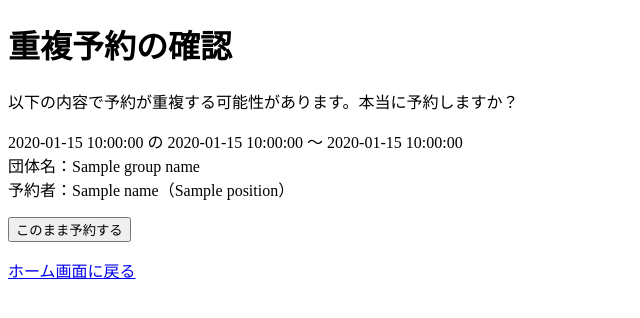
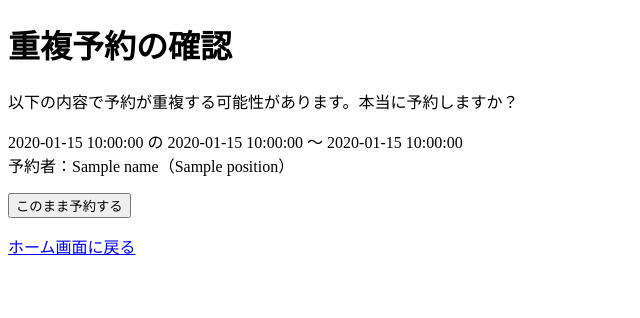
Before and after one commit to Noah104kkk/CUVE-Room, a Flask app: template templates/confirm.html in a window 1280 px wide. Shown: the top 318 px of the page, without its empty margins (0-640 px from the left). Run offline with Flask 3, Linux system fonts and the light colour scheme; the template is opened without the code that fills it: most values are stand-ins (such as "Sample title", 1, 10 or a date in 2020).

Commit message:
Add files via upload

```diff
--- a/app.py
+++ b/app.py
@@ -15,8 +15,8 @@ def welcome():
             reader = csv.reader(csvfile)
             next(reader)
             for row in reader:
-                if len(row) >= 7:
-                    date_obj = datetime.datetime.strptime(row[3], "%Y-%m-%d").date()
+                if len(row) >= 6:
+                    date_obj = datetime.datetime.strptime(row[2], "%Y-%m-%d").date()
                     if date_obj >= today:
                         reservations.append(row)
     return render_template('welcome.html', reservations=reservations)
@@ -26,7 +26,6 @@ def reserve():
     if request.method == 'POST':
         position = request.form['position']
         name = request.form['name']
-        group_name = request.form['group_name']
         date = request.form['date']
         start_time = request.form['start_time']
         end_time = request.form['end_time']
@@ -38,22 +37,22 @@ def reserve():
                 reader = csv.reader(csvfile)
                 next(reader)
                 for row in reader:
-                    if len(row) >= 7:
-                        if row[3] == date:
-                            existing_start = datetime.datetime.strptime(row[4], "%H:%M")
-                            existing_end = datetime.datetime.strptime(row[5], "%H:%M")
+                    if len(row) >= 6:
+                        if row[2] == date:
+                            existing_start = datetime.datetime.strptime(row[3], "%H:%M")
+                            existing_end = datetime.datetime.strptime(row[4], "%H:%M")
                             new_start = datetime.datetime.strptime(start_time, "%H:%M")
                             new_end = datetime.datetime.strptime(end_time, "%H:%M")
                             overlap = max(existing_start, new_start) < min(existing_end, new_end)
-                            if overlap and row[6] != '拒否':
+                            if overlap and row[5] != '拒否':
                                 conflict = True
                                 break
 
         if conflict:
-            return render_template('confirm.html', position=position, name=name, group_name=group_name,
+            return render_template('confirm.html', position=position, name=name,
                                    date=date, start_time=start_time, end_time=end_time)
 
-        return save_reservation(position, name, group_name, date, start_time, end_time)
+        return save_reservation(position, name, date, start_time, end_time)
 
     return render_template('index.html')
 
@@ -61,22 +60,21 @@ def reserve():
 def confirm():
     position = request.form['position']
     name = request.form['name']
-    group_name = request.form['group_name']
     date = request.form['date']
     start_time = request.form['start_time']
     end_time = request.form['end_time']
 
-    return save_reservation(position, name, group_name, date, start_time, end_time)
+    return save_reservation(position, name, date, start_time, end_time)
 
-def save_reservation(position, name, group_name, date, start_time, end_time):
+def save_reservation(position, name, date, start_time, end_time):
     filename = 'reservations.csv'
     file_exists = os.path.isfile(filename)
     with open(filename, 'a', newline='', encoding='utf-8') as csvfile:
         writer = csv.writer(csvfile)
         if not file_exists:
-            writer.writerow(['役職', '氏名', '団体名', '日付', '開始時間', '終了時間', '状態'])
-        writer.writerow([position, name, group_name, date, start_time, end_time, '承認'])
-    message = f"{group_name}（{position}：{name}）が{date}の{start_time}〜{end_time}に予約しました！"
+            writer.writerow(['役職', '氏名', '日付', '開始時間', '終了時間', '状態'])
+        writer.writerow([position, name, date, start_time, end_time, '承認'])
+    message = f"{position}：{name} が {date} の {start_time}〜{end_time} に予約しました！"
     return render_template('complete.html', message=message)
 
 @app.route('/cancel', methods=['POST'])
@@ -91,7 +89,7 @@ def cancel():
         reader = csv.reader(infile)
         writer = csv.writer(outfile)
         for row in reader:
-            if row[1] == name and row[3] == date and row[4] == start_time:
+            if row[1] == name and row[2] == date and row[3] == start_time:
                 continue
             writer.writerow(row)
     os.replace(temp_filename, filename)
@@ -124,10 +122,10 @@ def reject():
     with open(filename, 'r', encoding='utf-8') as infile, open(temp_filename, 'w', newline='', encoding='utf-8') as outfile:
         reader = list(csv.reader(infile))
         writer = csv.writer(outfile)
-        writer.writerow(reader[0])  # ヘッダー書き出し
+        writer.writerow(reader[0])
         for i, row in enumerate(reader[1:]):
             if i == target_index:
-                row[6] = '拒否'
+                row[5] = '拒否'
             writer.writerow(row)
 
     os.replace(temp_filename, filename)
--- a/templates/admin.html
+++ b/templates/admin.html
@@ -61,7 +61,6 @@
         <tr>
             <th>役職</th>
             <th>氏名</th>
-            <th>団体名</th>
             <th>日付</th>
             <th>開始時間</th>
             <th>終了時間</th>
@@ -69,16 +68,15 @@
             <th>操作</th>
         </tr>
         {% for i, r in enumerate(reservations) %}
-            <tr {% if r[6] == '拒否' %}class="rejected"{% endif %}>
+            <tr {% if r[5] == '拒否' %}class="rejected"{% endif %}>
                 <td>{{ r[0] }}</td>
                 <td>{{ r[1] }}</td>
                 <td>{{ r[2] }}</td>
                 <td>{{ r[3] }}</td>
                 <td>{{ r[4] }}</td>
                 <td>{{ r[5] }}</td>
-                <td>{{ r[6] }}</td>
                 <td>
-                    {% if r[6] != '拒否' %}
+                    {% if r[5] != '拒否' %}
                         <form action="/reject" method="POST" class="reject-form">
                             <input type="hidden" name="index" value="{{ i }}">
                             <input type="submit" value="拒否">
--- a/templates/complete.html
+++ b/templates/complete.html
@@ -18,9 +18,7 @@
             color: #0066cc;
             text-decoration: none;
         }
-        a:hover {
-            text-decoration: underline;
-        }
+        a:hover { text-decoration: underline; }
     </style>
 </head>
 <body>
--- a/templates/confirm.html
+++ b/templates/confirm.html
@@ -11,12 +11,10 @@
     <form action="/confirm" method="POST">
         <input type="hidden" name="position" value="{{ position }}">
         <input type="hidden" name="name" value="{{ name }}">
-        <input type="hidden" name="group_name" value="{{ group_name }}">
         <input type="hidden" name="date" value="{{ date }}">
         <input type="hidden" name="start_time" value="{{ start_time }}">
         <input type="hidden" name="end_time" value="{{ end_time }}">
         <p>{{ date }} の {{ start_time }} ～ {{ end_time }}<br>
-           団体名：{{ group_name }}<br>
            予約者：{{ name }}（{{ position }}）</p>
         <input type="submit" value="このまま予約する">
     </form>
```
Also changed, not shown: templates/index.html (+6 -19 lines), templates/welcome.html (+10 -31 lines).
